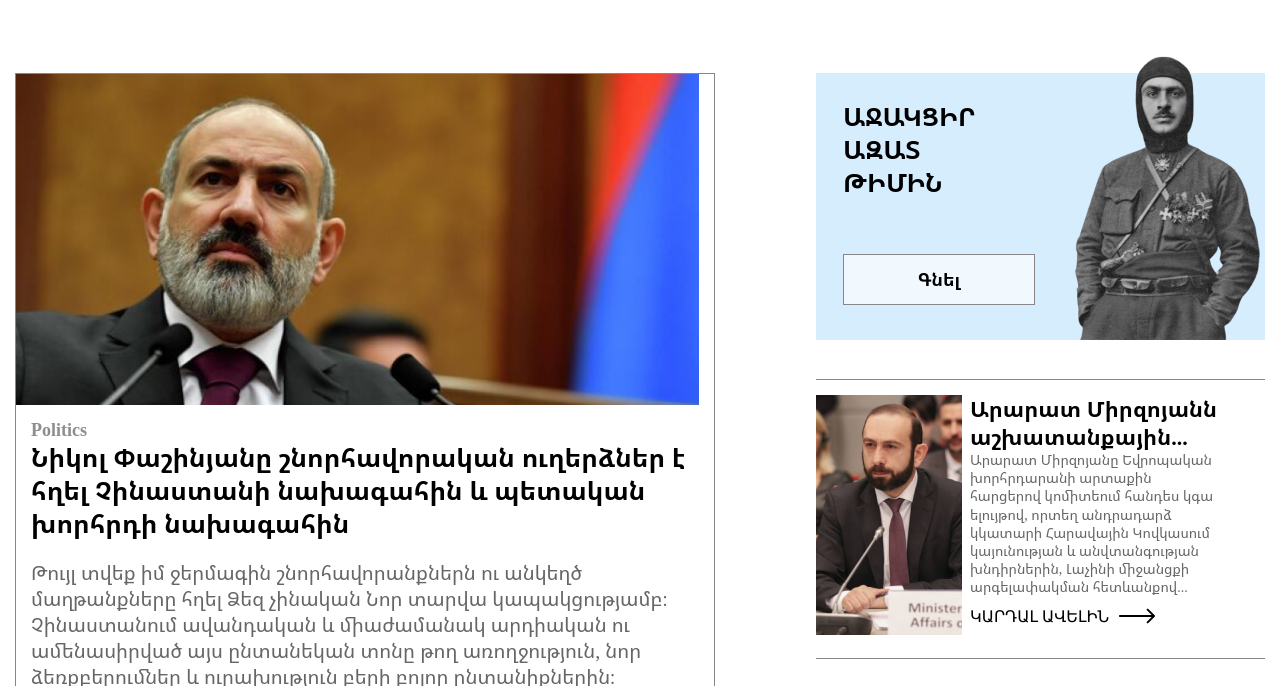
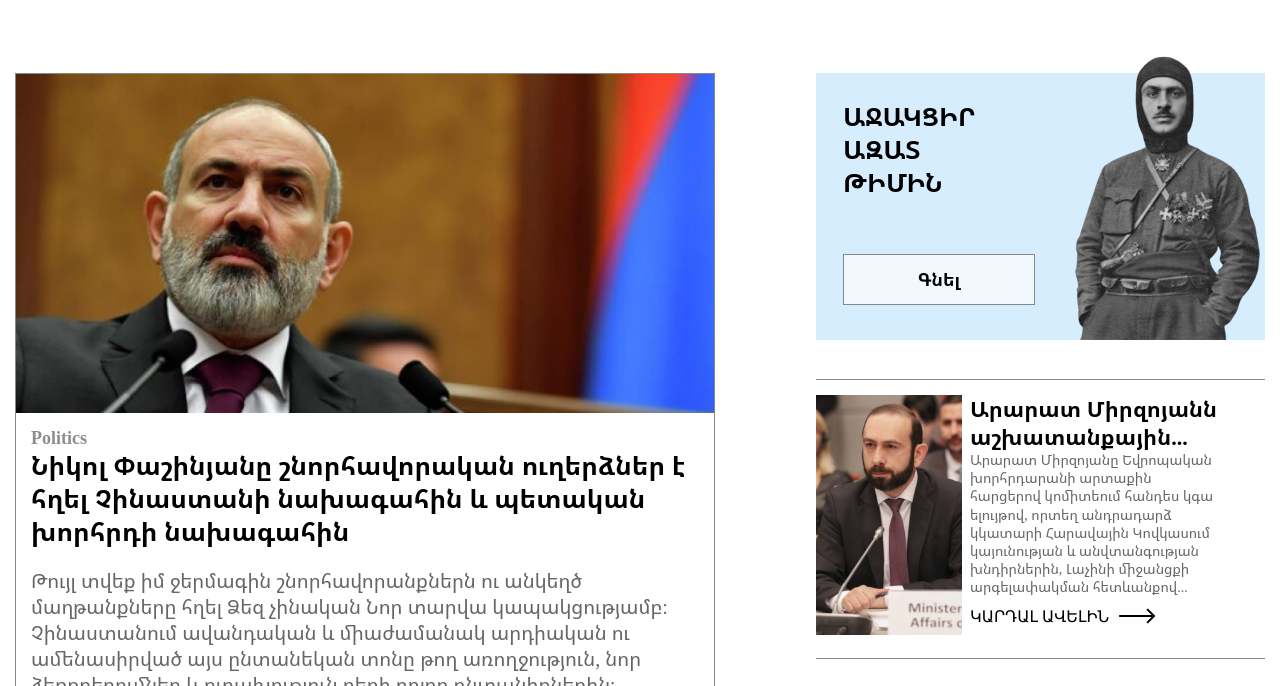
Before and after one commit to magiccwarss/TCQ_Politics, a website: page index.html in a window 1280 px wide. Shown: the part 111-797 px from the top of the page. Drawn offline with nearby package versions, Linux system fonts and the light colour scheme.

Commit message:
Update style.css

```diff
--- a/CSS/style.css
+++ b/CSS/style.css
@@ -104,7 +104,7 @@
 
 .general_content {
   display: flex;
-  justify-content:space-between;
+  justify-content: space-between;
   flex-wrap: wrap;
 }
 
@@ -117,12 +117,7 @@
   padding-bottom: 20px !important;
 }
 
-.swiper-slide{
-   padding-right: 15px;
-}
-
 .swiper-slide img {
-
   width: 100%;
 }
 
@@ -160,7 +155,7 @@
 }
 
 .main_text {
-  padding-left: 15px;
+  padding: 0px 15px;
   font-family: "Noto Sans Armenian";
   font-style: normal;
   font-weight: 900;
@@ -170,7 +165,7 @@
 }
 
 .scnd_text {
-  padding-left: 15px;
+  padding: 0px 15px;
   font-family: "Noto Sans Armenian";
   font-style: normal;
   font-weight: 500;
```
